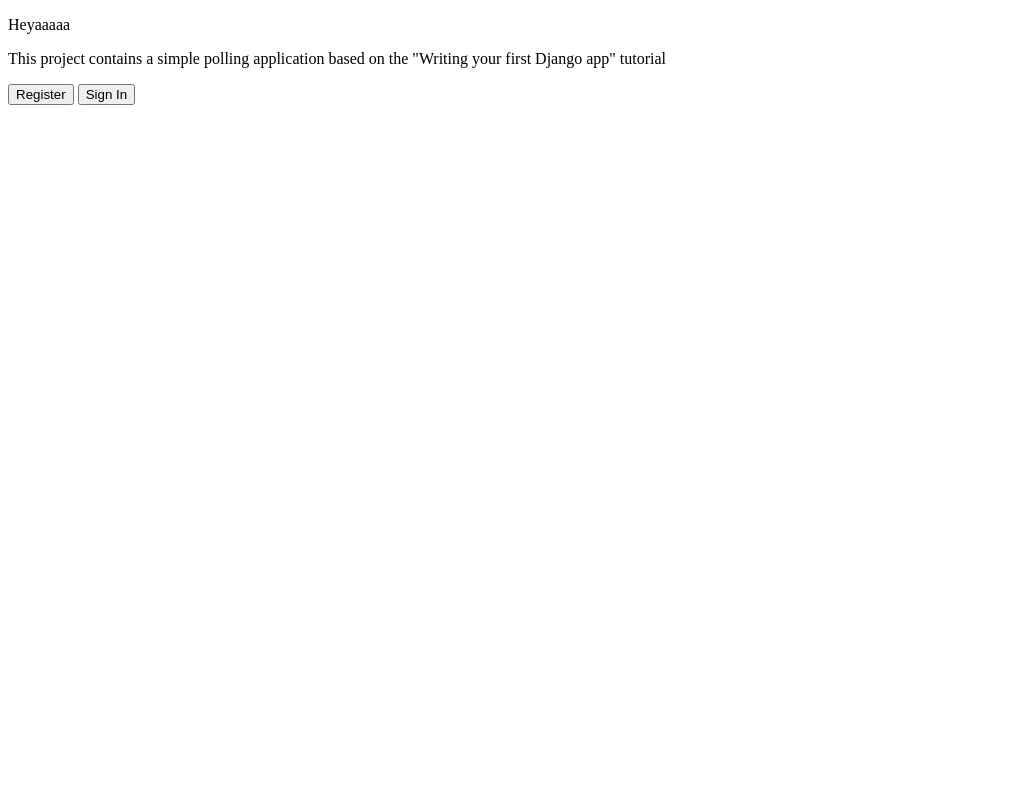
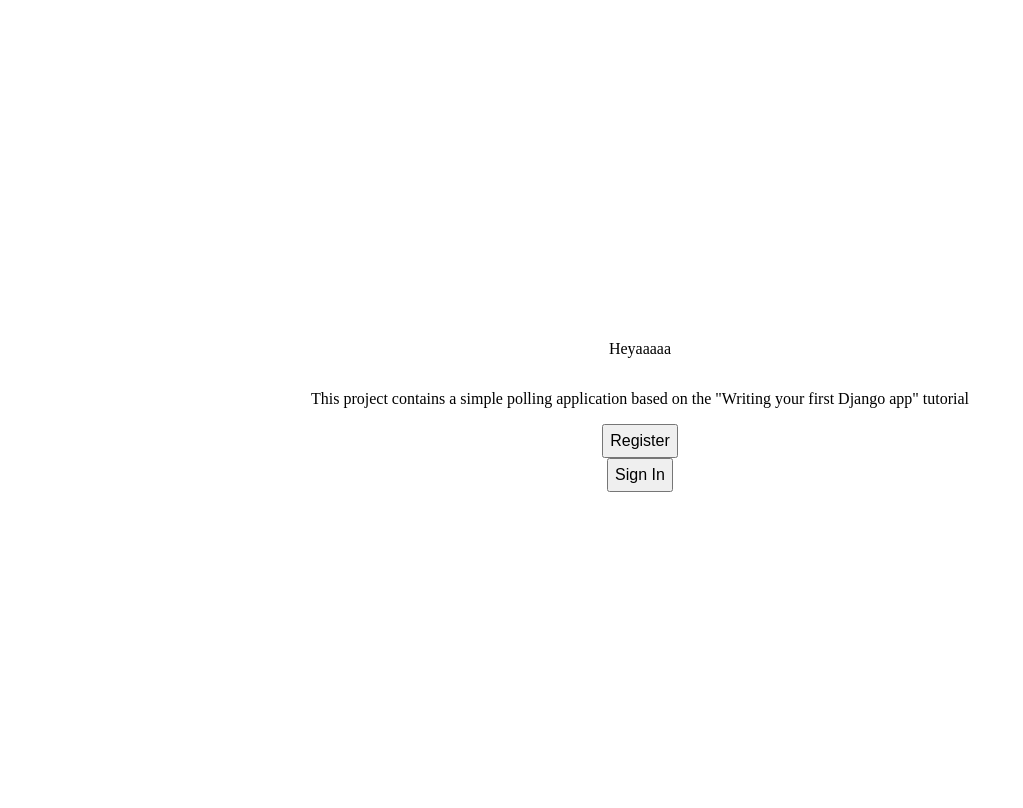
Before and after one commit to ileskaa/csb-project-1, a Django app: page / in a window 1280 px wide. Shown: the whole page, without its empty margins (0-1023 px from the left). Before the commit the page ends 105 px from the top, so only its background shows below. Run offline with Django 5.2, Linux system fonts and the light colour scheme; some libraries are stand-ins or nearby versions.

Commit message:
Add static files at the project level

```diff
--- a/csbproject1/settings.py
+++ b/csbproject1/settings.py
@@ -124,6 +124,11 @@ USE_TZ = True
 
 STATIC_URL = 'static/'
 
+# Setting used to look for static files outside of your apps
+STATICFILES_DIRS = [
+    BASE_DIR / 'static'
+]
+
 # Default primary key field type
 # https://docs.djangoproject.com/en/5.0/ref/settings/#default-auto-field
 
--- a/csbproject1/templates/index.html
+++ b/csbproject1/templates/index.html
@@ -4,7 +4,8 @@
     <meta charset="utf-8" />
     <title>Index</title>
     {% load static %}
-    <script type="text/javascript" src="{% static 'csbproject/jquery-3.7.1.min.js' %}"></script>
+    <link rel="icon" type="image/png" href="{% static 'csbproject/favicon.ico' %}"/>
+    <link rel="stylesheet" href="{% static 'csbproject/style.css' %}">
     <script>
       function test() {
         console.log('test successful')
--- /dev/null
+++ b/static/csbproject/style.css
@@ -0,0 +1,17 @@
+html, body {
+    height: 100%;
+}
+body {
+    display: flex;
+    flex-direction: column;
+    align-items: center;
+    justify-content: center;
+}
+.button-wrapper {
+    margin-bottom: 5em;
+}
+button {
+    font-size: 16px;
+    padding: 6px;
+    margin: 0 3px;
+}
```
Also changed, not shown: static/csbproject/favicon.ico (added).
